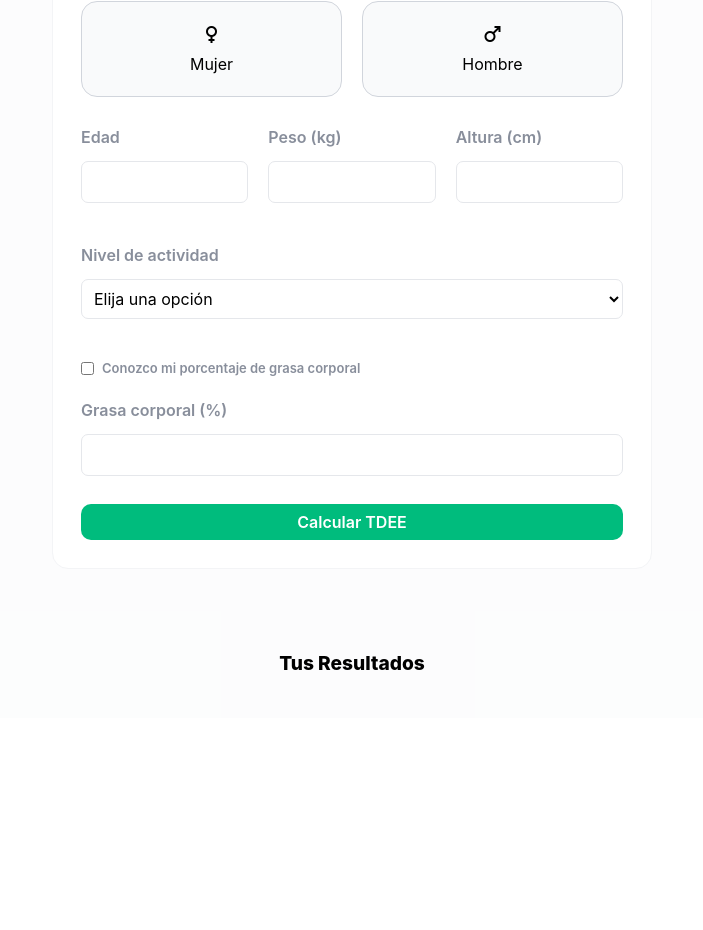
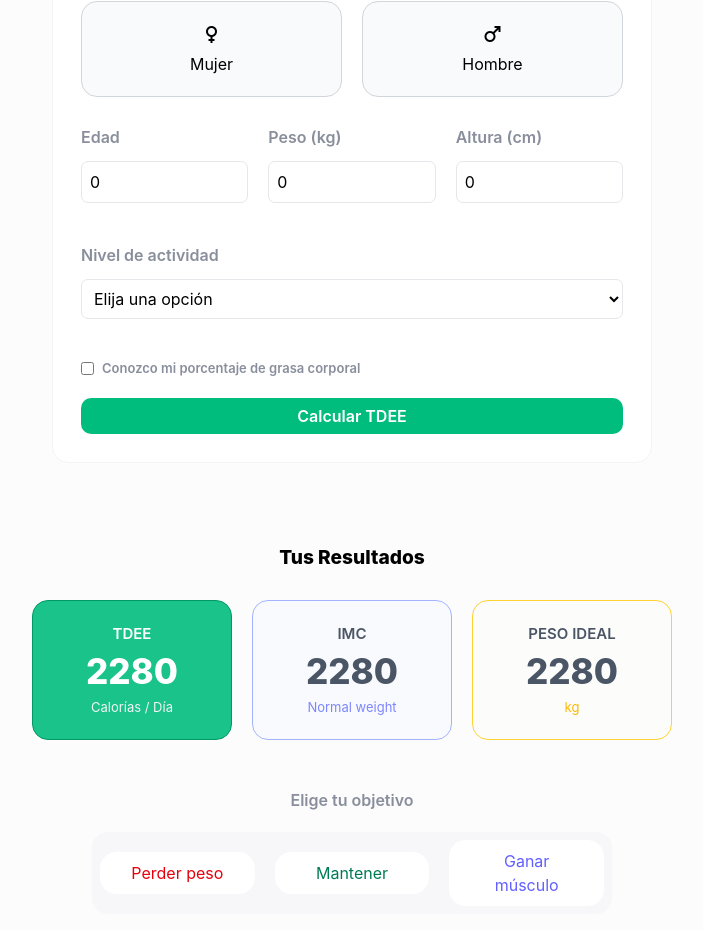
Before and after one commit to facudaddese/calculadora-tdee, a React (Vite) app: page / in a window 1280 px wide. Shown: the part 406-1336 px from the top of the page, without its empty margins (288-991 px from the left). Before the commit the page ends 1124 px from the top, so only its background shows below. Built offline with nearby package versions, Linux system fonts and the light colour scheme.

Commit message:
agrego la seccion de objetivos

```diff
--- a/src/components/form/Form.tsx
+++ b/src/components/form/Form.tsx
@@ -1,11 +1,28 @@
+import { useState } from "react";
+import { useForm } from "../hooks/useForm";
+
 const styleGender =
   "text-center border border-gray-300 rounded-2xl p-5 w-full cursor-pointer bg-gray-50 hover:border-emerald-300 hover:bg-emerald-50";
 const styleInput =
-  "my-3 p-2 border border-gray-200 rounded-[7px] w-full focus:outline-none focus:border-emerald-400";
+  "my-3 p-2 border border-gray-200 rounded-[7px] w-full focus:outline-none focus:border-emerald-400 y-300";
 const styleDiv = "flex flex-col";
 const styleLabel = "text-gray-500/80 font-semibold";
 
 const Form = () => {
+  const [view, setView] = useState(false);
+  const { input, handleInput } = useForm();
+  const { edad, peso, altura, actividad, grasaCorporal } = input;
+
+  const options = [
+    { id: 1, value: "", label: "Elija una opción" },
+    { id: 2, value: 1.2, label: "Sedentario (trabajo de oficina)" },
+    { id: 3, value: 1.375, label: "Ejercicio Ligero (1-2 días/semana)" },
+    { id: 4, value: 1.55, label: "Ejercicio Moderado (3-5 días/semana)" },
+    { id: 5, value: 1.725, label: "Ejercicio Intenso (6-7 días/semana)" },
+    { id: 6, value: 1.9, label: "Muy Activo (2x por día)" },
+    { id: 7, value: 2.3, label: "Atleta Élite (Profesional)" },
+  ];
+
   return (
     <section className="flex items-center justify-center py-10 px-5">
       <form
@@ -30,39 +47,72 @@ const Form = () => {
             <label htmlFor="edad" className={styleLabel}>
               Edad
             </label>
-            <input id="edad" type="number" className={styleInput} />
+            <input
+              id="edad"
+              name="edad"
+              value={edad}
+              onChange={handleInput}
+              type="number"
+              placeholder="Ej: 26"
+              className={styleInput}
+            />
           </div>
           <div className={styleDiv}>
             <label htmlFor="peso" className={styleLabel}>
               Peso (kg)
             </label>
-            <input id="peso" type="number" className={styleInput} />
+            <input
+              id="peso"
+              name="peso"
+              value={peso}
+              onChange={handleInput}
+              type="number"
+              placeholder="Ej: 90"
+              className={styleInput}
+            />
           </div>
           <div className={styleDiv}>
             <label htmlFor="altura" className={styleLabel}>
               Altura (cm)
             </label>
-            <input id="altura" type="number" className={styleInput} />
+            <input
+              id="altura"
+              name="altura"
+              value={altura}
+              onChange={handleInput}
+              type="number"
+              placeholder="Ej: 180"
+              className={styleInput}
+            />
           </div>
         </div>
         {/* Nivel de actividad */}
         <div className={styleDiv}>
-          <label htmlFor="nivel-actividad" className={styleLabel}>
+          <label htmlFor="actividad" className={styleLabel}>
             Nivel de actividad
           </label>
-          <select id="nivel-actividad" className={styleInput}>
-            <option value="">Elija una opción</option>
-            <option value="1.2">Sedentario (trabajo de oficina)</option>
-            <option value="1.375">Ejercicio Ligero (1-2 días/semana)</option>
-            <option value="1.55">Ejercicio Moderado (3-5 días/semana)</option>
-            <option value="1.725">Ejercicio Intenso (6-7 días/semana)</option>
-            <option value="1.9">Muy Activo (2x por día)</option>
-            <option value="2.3">Atleta Élite (Profesional)</option>
+          <select
+            id="actividad"
+            name="actividad"
+            value={actividad}
+            onChange={handleInput}
+            className={styleInput}
+          >
+            {options.map((item) => (
+              <option key={item.id} value={item.value}>
+                {item.label}
+              </option>
+            ))}
           </select>
         </div>
         {/* Grasa corporal */}
         <div className="flex pt-7 pb-5">
-          <input id="grasa-corporal" type="checkbox" />
+          <input
+            id="grasa-corporal"
+            type="checkbox"
+            checked={view}
+            onChange={(e) => setView(e.target.checked)}
+          />
           <label
             htmlFor="grasa-corporal"
             className={`${styleLabel} pl-2 text-[13px]`}
@@ -70,12 +120,22 @@ const Form = () => {
             Conozco mi porcentaje de grasa corporal
           </label>
         </div>
-        <div className={styleDiv}>
-          <label htmlFor="grasa" className={styleLabel}>
-            Grasa corporal (%)
-          </label>
-          <input id="grasa" type="number" className={`${styleInput} mb-7`} />
-        </div>
+        {view && (
+          <div className={styleDiv}>
+            <label htmlFor="grasaCorporal" className={styleLabel}>
+              Grasa corporal (%)
+            </label>
+            <input
+              id="grasaCorporal"
+              name="grasaCorporal"
+              value={grasaCorporal}
+              onChange={handleInput}
+              type="number"
+              placeholder="Ej: 15"
+              className={`${styleInput} mb-7`}
+            />
+          </div>
+        )}
         <button className="bg-emerald-500 rounded-[10px] p-1.5 w-full cursor-pointer text-white font-semibold transition-transform duration-300 ease-in-out hover:-translate-y-0.5 hover:bg-emerald-600">
           Calcular TDEE
         </button>
--- /dev/null
+++ b/src/components/goals/Goals.tsx
@@ -0,0 +1,29 @@
+const styleBtn =
+  "border border-white bg-white rounded-2xl py-2 px-5 cursor-pointer w-40";
+
+const Goals = () => {
+  return (
+    <section className="pt-5 text-center w-full md:w-130">
+      <h3 className="text-gray-500/80 font-semibold">Elige tu objetivo</h3>
+      <div className="flex items-center justify-around flex-wrap my-5 py-2 px-2 gap-5 rounded-2xl bg-gray-100/50 md:flex-nowrap">
+        <button
+          className={`${styleBtn} text-red-600 hover:border hover:border-red-300`}
+        >
+          Perder peso
+        </button>
+        <button
+          className={`${styleBtn} text-emerald-700 hover:border hover:border-emerald-400`}
+        >
+          Mantener
+        </button>
+        <button
+          className={`${styleBtn} text-indigo-500 hover:border hover:border-indigo-300`}
+        >
+          Ganar músculo
+        </button>
+      </div>
+    </section>
+  );
+};
+
+export default Goals;
--- /dev/null
+++ b/src/components/hooks/useForm.ts
@@ -0,0 +1,21 @@
+import { useState } from "react";
+
+export const useForm = () => {
+  const [input, setInput] = useState({
+    edad: 0,
+    peso: 0,
+    altura: 0,
+    actividad: "",
+    grasaCorporal: 0,
+  });
+
+  const handleInput = (
+    e:
+      | React.ChangeEvent<HTMLSelectElement>
+      | React.ChangeEvent<HTMLInputElement>,
+  ) => {
+    setInput((prev) => ({ ...prev, [e.target.id]: e.target.value }));
+  };
+
+  return { input, handleInput };
+};
--- a/src/components/results/Results.tsx
+++ b/src/components/results/Results.tsx
@@ -1,7 +1,43 @@
+import Goals from "../goals/Goals";
+
+const styleDivs =
+  "flex flex-col py-2 justify-center items-center rounded-2xl w-50 h-35";
+const styleTitle = "text-[15px] font-semibold";
+const styleStrong = "font-extrabold text-[35px]";
+const styleSpan = "text-[13px]";
+
 const Results = () => {
   return (
-    <section className="flex items-center justify-center py-10 px-20">
-      <h2 className="text-(length:--secondary-text) font-extrabold">Tus Resultados</h2>
+    <section className="flex justify-center items-center flex-col py-10 px-20">
+      <h2 className="text-(length:--secondary-text) font-extrabold">
+        Tus Resultados
+      </h2>
+      <div className="flex justify-center items-center flex-wrap p-7 gap-5 w-full md:flex-nowrap">
+        {/* TDEE */}
+        <div
+          className={`${styleDivs} bg-emerald-500/90 border border-emerald-600 text-white`}
+        >
+          <h3 className={`${styleTitle}`}>TDEE</h3>
+          <strong className={`${styleStrong}`}>2280</strong>
+          <span className={`${styleSpan} text-gray-100`}>Calorías / Día</span>
+        </div>
+        {/* IMC */}
+        <div
+          className={`${styleDivs} bg-indigo-50/20 border border-indigo-300`}
+        >
+          <h3 className={`${styleTitle} text-gray-600`}>IMC</h3>
+          <strong className={`${styleStrong} text-gray-600`}>2280</strong>
+          <span className={`${styleSpan} text-indigo-400`}>Normal weight</span>
+        </div>
+        {/* PESO IDEAL */}
+        <div className={`${styleDivs} bg-amber-50/10 border border-amber-300`}>
+          <h3 className={`${styleTitle} text-gray-600`}>PESO IDEAL</h3>
+          <strong className={`${styleStrong} text-gray-600`}>2280</strong>
+          <span className={`${styleSpan} text-amber-400`}>kg</span>
+        </div>
+      </div>
+      {/* Objetivo */}
+      <Goals />
     </section>
   );
 };
```
